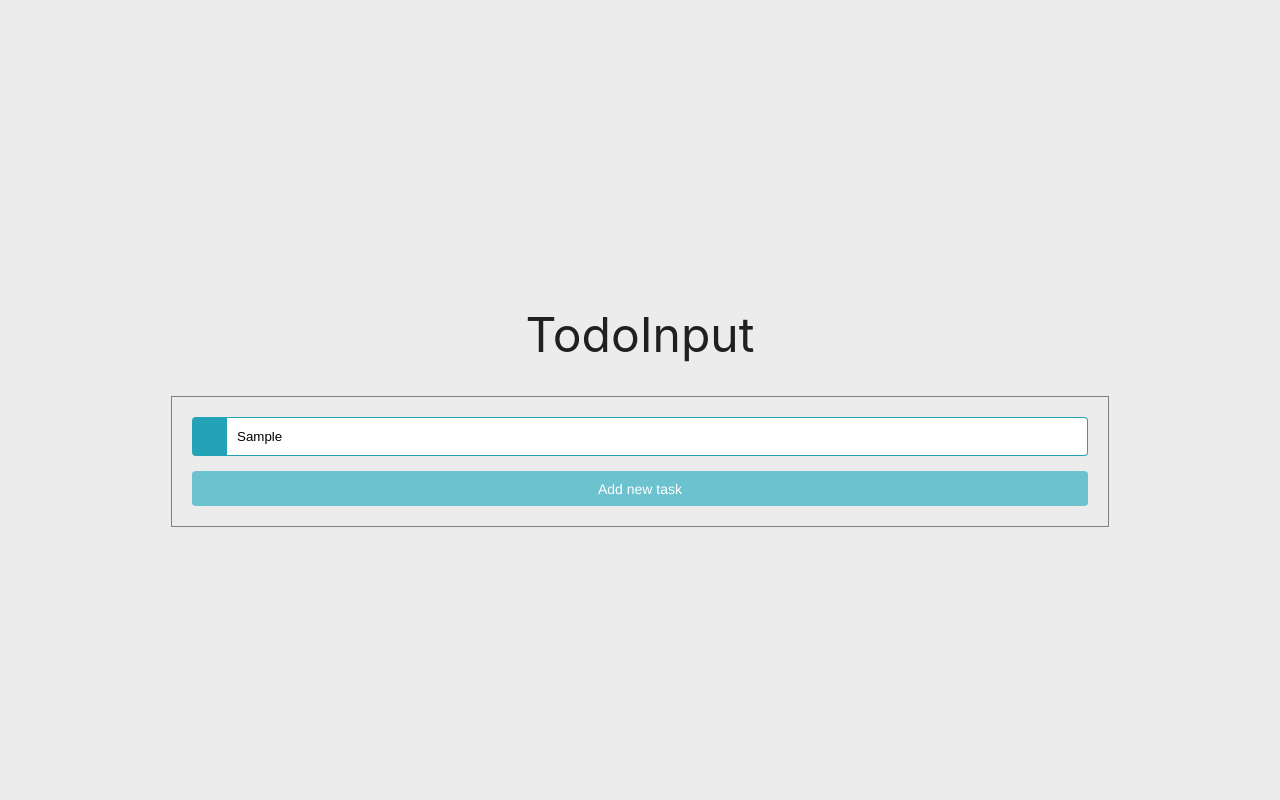
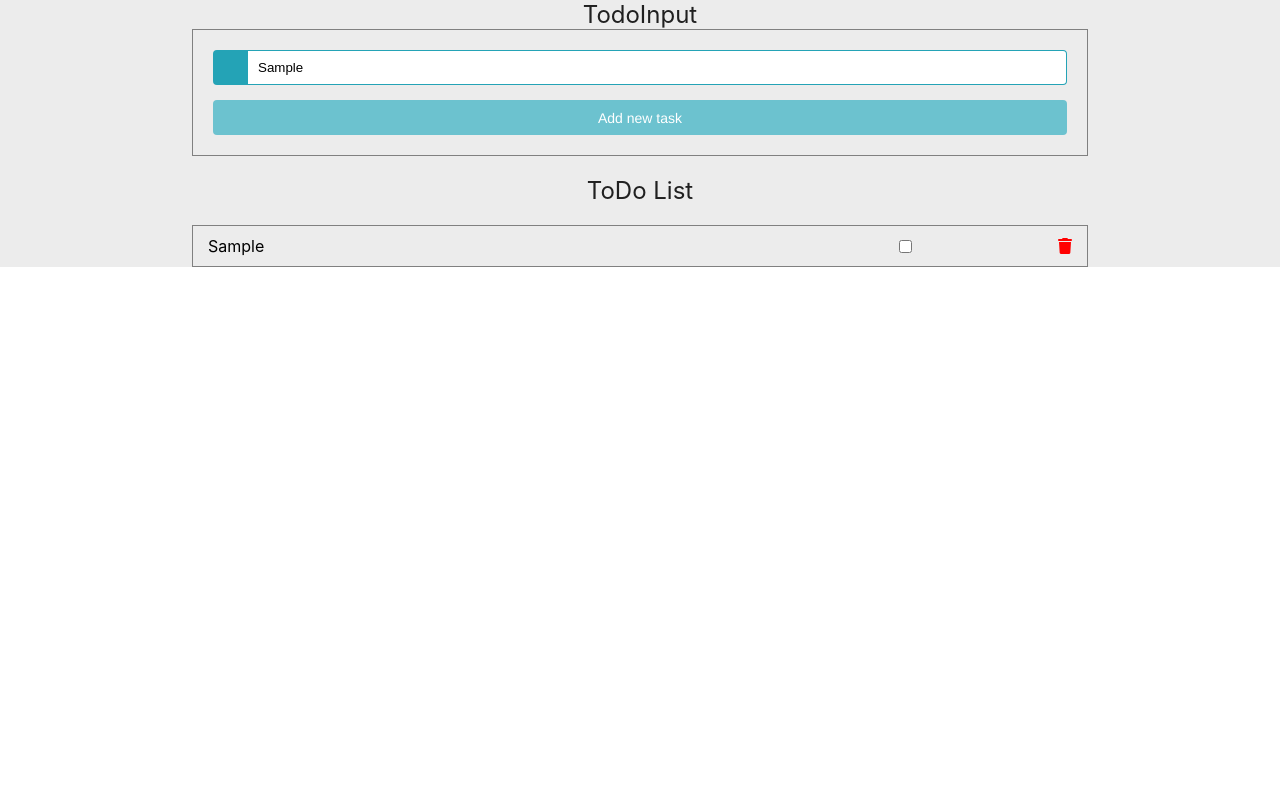
Before and after one commit to Enrococo/202301-w4ch3-enrique-jimenez, a React (Create React App) app: page / in a window 1280 px wide. Both pictures are taken after typing "Sample" into the empty fields and a click on the button "Add new task". Shown: the top 800 px of the page. Built offline with nearby package versions, Linux system fonts and the light colour scheme.

Commit message:
Add Task-List styles

```diff
--- a/public/index.html
+++ b/public/index.html
@@ -4,6 +4,7 @@
 <head>
   <meta charset="utf-8" />
   <link rel="icon" href="%PUBLIC_URL%/favicon.ico" />
+  <script src="https://kit.fontawesome.com/75b7b94ab7.js" crossorigin="anonymous"></script>
   <meta name="viewport" content="width=device-width, initial-scale=1" />
   <meta name="theme-color" content="#000000" />
   <meta name="description" content="Web site created by Enrococo" />
--- a/src/App.css
+++ b/src/App.css
@@ -1,7 +1,23 @@
+* {
+  padding: 0;
+  margin: 0;
+  box-sizing: border-box;
+}
+* ul,
+* ol {
+  list-style: none;
+}
+* a {
+  text-decoration: none;
+}
+* button {
+  border: none;
+}
+
 h1 {
   color: rgb(32, 32, 32);
   font-weight: normal;
-  font-size: 3rem;
+  font-size: 1.5rem;
 }
 
 .App {
@@ -21,7 +37,6 @@ h1 {
 
 .App-header {
   background-color: #ececec;
-  min-height: 100vh;
   display: flex;
   flex-direction: column;
   align-items: center;
@@ -34,6 +49,16 @@ h1 {
   color: #61dafb;
 }
 
+.App-main {
+  background-color: #ececec;
+  display: flex;
+  flex-direction: column;
+  align-items: center;
+  justify-content: center;
+  font-size: calc(10px + 2vmin);
+  padding-top: 20px;
+}
+
 @keyframes App-logo-spin {
   from {
     transform: rotate(0deg);
--- a/src/App.tsx
+++ b/src/App.tsx
@@ -16,9 +16,9 @@ function App() {
         <h1>TodoInput</h1>
         <TaskCreator onUpdate={getInput} />
       </header>
-      <div>
+      <main className="App-main">
         <TaskList list={list} />
-      </div>
+      </main>
     </>
   );
 }
--- a/src/components/TaskCreator/TaskCreator.css
+++ b/src/components/TaskCreator/TaskCreator.css
@@ -11,8 +11,9 @@
 }
 
 .to-do-form__input {
+  min-width: 320px;
   height: 35px;
-  display: inline-block;
+  display: flex;
   border-radius: 4px;
   border-width: 1px 1px 1px 35px;
   border-color: #24a3b6;
--- a/src/components/TaskList/TaskList.css
+++ b/src/components/TaskList/TaskList.css
@@ -1,6 +1,32 @@
 .toDoList {
+  display: flex;
   border-width: 3px;
   border-color: black;
-  max-width: 900px;
-  justify-self: center;
+  width: 70%;
+  gap: 20px;
+  flex-direction: column;
+  align-items: center;
 }
+
+.toDoElements {
+  font-size: 1rem;
+  border-width: 0.5px;
+  border-color: grey;
+  border-style: solid;
+  padding: 10px 15px;
+  width: 100%;
+  display: flex;
+  justify-content: space-between;
+  align-items: stretch;
+}
+
+.fa-trash {
+  color: red;
+}
+
+.toDoElements__div {
+  display: flex;
+  align-items: center;
+  justify-content: space-between;
+  width: 20%;
+}
--- a/src/components/TaskList/TaskList.tsx
+++ b/src/components/TaskList/TaskList.tsx
@@ -8,10 +8,13 @@ interface TaskListProps {
 const TaskList: FC<TaskListProps> = ({ list }) => {
   return (
     <ul className="toDoList">
-      <h1>Shopping List</h1>
+      <h1>ToDo List</h1>
       {list.map((liElement, i) => (
         <li key={i} className="toDoElements">
           {liElement}
+          <div className="toDoElements__div">
+            <input type="checkbox" /> <i className="fa-solid fa-trash"></i>
+          </div>
         </li>
       ))}
     </ul>
```
